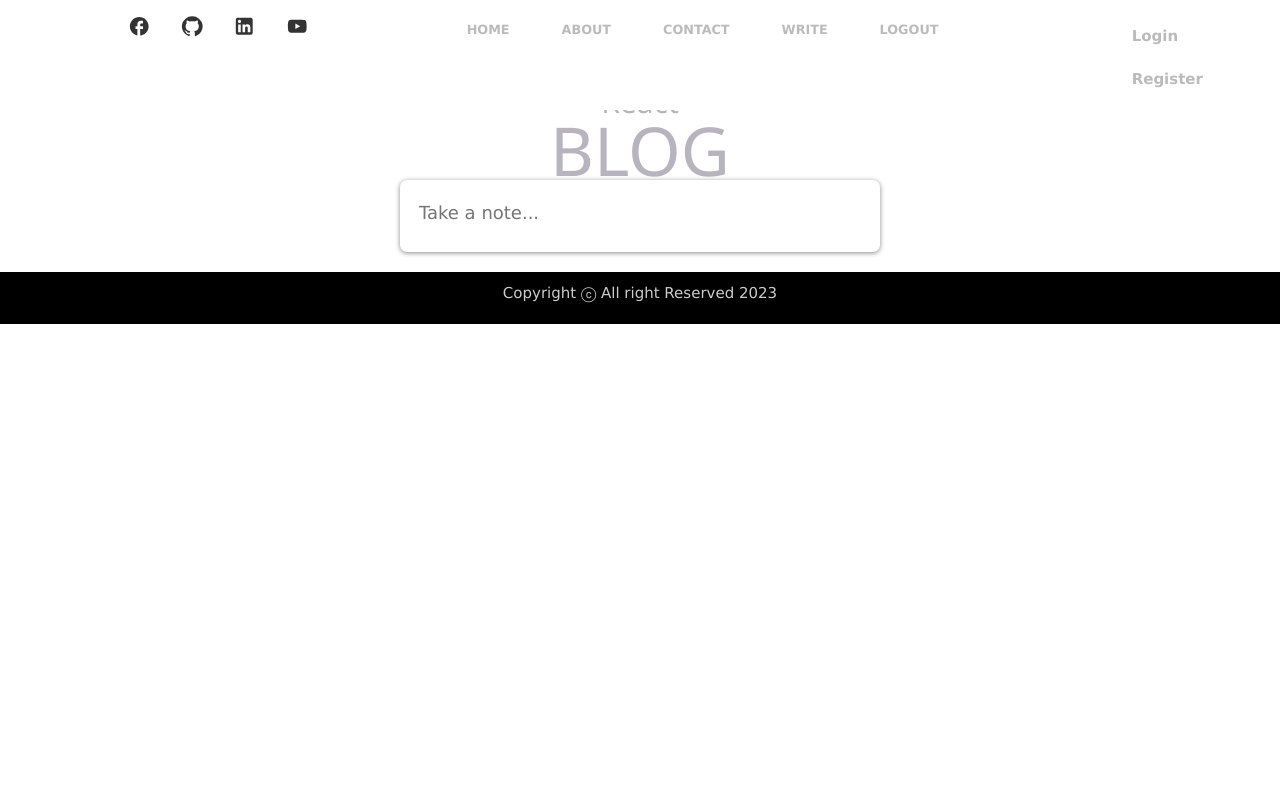
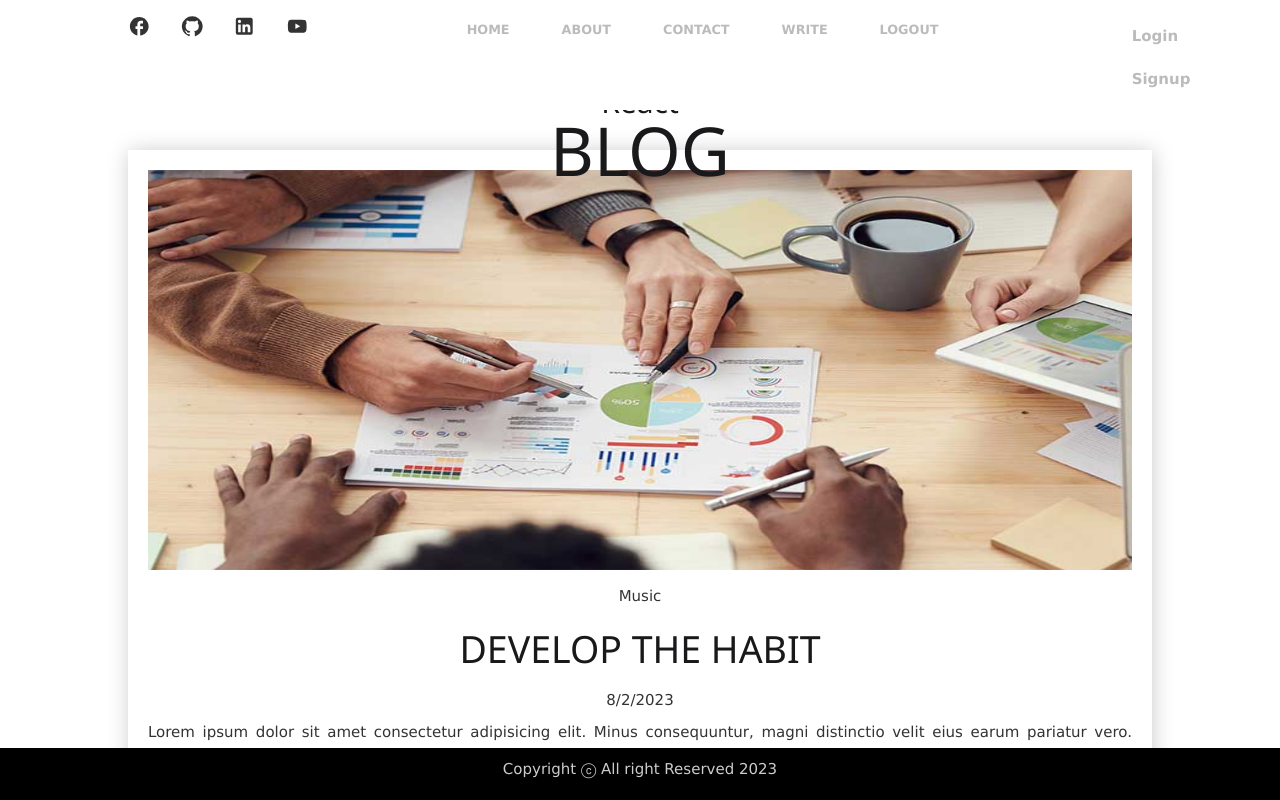
Before and after one commit to EmmaOkafor/blogpost, a React (Create React App) app: page /write in a window 1280 px wide. Shown: the top 800 px of the page. Built offline with nearby package versions, Linux system fonts and the light colour scheme.

Commit message:
Add more contents

```diff
--- a/public/css/styles.css
+++ b/public/css/styles.css
@@ -1,50 +1,50 @@
-* {
-    padding: 0;
-    margin: 0 auto;
-    box-sizing: border-box;
+* { padding: 0; margin: 0 auto; box-sizing: border-box; border: 0;}
+
+  /* TAGS */
+  html {font-family: "Montserrat", sans-serif;}
+  html, body{ height: 100% ;}
+  body{ position:absolute; right: 0; left: 0; max-width: 100%;}
+  header{min-height:150px;background-color: #ffffff;}
+  header h1 {color: #fff; font-family: "McLaren", cursive; font-weight: 200; }
+  h1, h2, h3, h4, h5{ color:#19181a;}
+  form {position: relativ; width: 50%;margin: 70px auto 20px auto; background: #fff; padding: 15px; border-radius: 7px; box-shadow: 0 1px 5px rgb(138, 137, 137);}
+  form input,form textarea {
+    width: 100%;
+    border: none;
+    padding: 4px;
+    outline: none;
+    font-size: 1.2em;
+    font-family: inherit;
+    resize: none;
+    margin: 10px;
   }
+  form button {
+    position: absolute!important;
+    right: 275px;
+    bottom: 20px;
+    background: #d6d6db!important;
+    /* opacity: 0.5; */
+    color: #fff!important;
+    border: none;
+    border-radius: 10px;
+    width: 100px;
+    height: 36px;
+    box-shadow: 0 1px 3px rgba(0, 0, 0, 0.3);
+    cursor: pointer;
+    outline: none;
 
-  html {
-    font-family: "Montserrat", sans-serif;
   }
+  footer {position: sticky;bottom: 0;}
+  footer p {color: #ccc;}
 
-  html, body{
-    height:100vh;
-    width:100vw;
-  }
+  /* IDs */
 
-  body{
-      position:absolute;
-      right: 0;
-      left: 0;
-      /* background:url("../images/bg1.jpg"); */
-  }
-  header{
-    min-height:150px;
-    background-color: #ffffff;
-  }
 
-  header h1 {
-    color: #fff;
-    font-family: "McLaren", cursive;
-    font-weight: 200;
-  }
-
-  .top-bar{
-    background: white;
-    position: fixed;
-    top: 0;
-    z-index: 2000;
-  }
-
-  .heading-text{
-    color:#161212;
-  }
-
-  .heading-text > h5{
-    position: relative;
-    bottom: -75px;
-  }
+  /* CLASSES */
+  .wrapper {min-height: 30rem!important; }
+  .top-bar{background: white;position: fixed;top: 0;z-index: 2000;}
+  .heading-text{color:#161212;}
+  .heading-text > h5{position: relative;bottom: -75px;}
 
   .heading-text > h2{
     position: relative;
@@ -71,6 +71,8 @@
     height: 200px;
   }
 
+  .write{margin: 0 auto!important;}
+  .write img{height: 400px;}
   .side-bar{
     width: 90%;
     /* margin-left: 40px; */
@@ -103,19 +105,7 @@
     box-shadow: 0 1px 2px #ccc;
   }
 
-  h1, h2, h3, h4, h5{
-    color:#b7b4be;
-  }
-/*
-  footer {
-    text-align: center;
-    width: 100%;
-    height: 100px;
-  } */
 
-  footer p {
-    color: #ccc;
-  }
   .note {
     background: #fff;
     border-radius: 7px;
@@ -148,39 +138,14 @@
     outline: none;
   }
 
-  form {
-    position: relative;
-    width: 480px;
-    margin: 30px auto 20px auto;
-    background: #fff;
-    padding: 15px;
-    border-radius: 7px;
-    box-shadow: 0 1px 5px rgb(138, 137, 137);
-  }
-  form input,
-  form textarea {
-    width: 100%;
-    border: none;
-    padding: 4px;
-    outline: none;
-    font-size: 1.2em;
-    font-family: inherit;
-    resize: none;
-  }
-  form button {
-    position: absolute!important;
-    right: 18px;
-    bottom: -18px;
-    background: #090cf3!important;
-    /* opacity: 0.5; */
-    color: #fff!important;
-    border: none;
-    border-radius: 100%!important;
-    width: 36px;
-    height: 36px;
-    box-shadow: 0 1px 3px rgba(0, 0, 0, 0.3);
-    cursor: pointer;
-    outline: none;
+
+
+  .register, .contact, .login{
+    width: 80%;
+    background: url("/images/pic.jpg");
+    background-position: fixed;
+    top: 0;
+    background-size: cover;
   }
 
   .blog-img img{
--- a/src/components/blog/About.jsx
+++ b/src/components/blog/About.jsx
@@ -7,14 +7,18 @@ function About(){
 
     <div>
       <Header />
+      <div className="width-80">
       <Banner img="images/pic.jpg" />
         <div className="row w3-margin w3-center w3-white">
           <div className="col-md-12 col-sm-12 w3-padding  w3-margin-top">
             <div className="blog-img">
 
             </div>
-            <h4>MY PICTURE</h4>
-            <p className="w3-padding"> Lorem ipsum dolor sit, amet consectetur adipisicing elit. Debitis nihil at velit consequatur
+            <h5>ABOUT US</h5>
+            <p className="w3-padding left"> Lorem ipsum dolor sit, amet consectetur adipisicing elit. Debitis nihil at velit consequatur
+                dolores exercitationem iusto,
+                soluta quos delectus itaque unde voluptate, ab esse necessitatibus. Sint qui tenetur quibusdam hic.
+                Lorem ipsum dolor sit, amet consectetur adipisicing elit. Debitis nihil at velit consequatur
                 dolores exercitationem iusto,
                 soluta quos delectus itaque unde voluptate, ab esse necessitatibus. Sint qui tenetur quibusdam hic.
             </p>
@@ -32,10 +36,7 @@ function About(){
 
           </div>
         </div>
-
-
-
-
+      </div>
       <Footer />
 
     </div>
--- a/src/components/blog/Contact.jsx
+++ b/src/components/blog/Contact.jsx
@@ -1,12 +1,25 @@
+import React from 'react';
 import Header from "../temps/Header";
 import Footer from "../temps/Footer";
 
 function Contact(){
   return(
-
     <div>
       <Header />
-      hi
+        <div className="wrapper contact row">
+            <form action="" method="post">
+            <h5><strong>Contact Us</strong></h5>
+            <div className="">
+              <div className="col-sm-12">
+                <input class="form-control" type="text" name="username" value="" placeholder="Enter username" />
+                <input class="form-control" type="email" name="username" value="" placeholder="Enter Email" />
+                <textarea rows="5" col="20" className="form-control" placeholder="Compose your message" />
+
+              </div>
+            </div>
+            <input type="submit" className="btn" name="Send" value="SEND MESSAGE" />
+            </form>
+        </div>
       <Footer />
 
     </div>
--- a/src/components/blog/Login.jsx
+++ b/src/components/blog/Login.jsx
@@ -5,6 +5,16 @@ function Login() {
   return (
     <div>
         <Header />
+        <div className='wrapper login row'>
+              <div className="col-sm-12">
+                <form action="" method="post">
+                <h5><strong>LOGIN</strong></h5>
+                  <input class="form-control" type="text" name="username" value="" placeholder="Enter username" />
+                  <input class="form-control" type="password" name="password" value="" placeholder="Enter password" />
+                  <input type="submit" className="btn btn-sld" name="login" value="LOGIN" />
+                </form>
+              </div>
+        </div>
         <Footer />
     </div>
   )
--- a/src/components/blog/Register.jsx
+++ b/src/components/blog/Register.jsx
@@ -1,10 +1,25 @@
 import React from 'react';
 import Header from '../temps/Header';
 import Footer from '../temps/Footer';
+
 function Register() {
   return (
     <div>
         <Header />
+          <div className='wrapper register row '>
+          <form class="" action="" method="post">
+          <h5><strong>SIGNUP</strong></h5>
+          <div class="">
+            <div className="col-sm-12">
+              <input class="form-control" type="text" name="username" value="" placeholder="Username" />
+              <input class="form-control" type="text" name="email" value="" placeholder="Email" />
+              <input class="form-control" type="password" name="pass" value="" placeholder="password" />
+              <input class="form-control" type="password" name="conpass" value="" placeholder="confirm password" />
+            </div>
+          </div>
+          <input type="submit" class="btn btn-bdy hover-grad" name="" value="SIGNUP" />
+        </form>
+        </div>
         <Footer />
     </div>
   )
--- a/src/components/blog/Write.jsx
+++ b/src/components/blog/Write.jsx
@@ -1,12 +1,13 @@
 import React, { useState } from "react";
 
-import AddIcon from '@mui/icons-material/Add';
+// import AddIcon from '@mui/icons-material/Add';
 // import Fab from '@mui/material/Fab';
 import Zoom from '@mui/material/Zoom';
-import { Fab } from '@mui/material';
+// import { Fab } from '@mui/material';
 import Header from "../temps/Header";
+import Post from "../temps/Post";
 import Footer from "../temps/Footer";
-
+const today = new Date().toLocaleDateString();
 function CreateArea(props) {
   const [note, setNote] = useState({
     img: "",
@@ -40,11 +41,22 @@ function CreateArea(props) {
   }
 
   return (
-    <>
+    <div>
       <Header />
-
+      <div className="wrapper">
+        <div className="row width-80 write">
+          <div className="col-12">
+          <Post
+                img="/images/bg.jpg"
+                catName="Music"
+                title="DEVELOP THE HABIT"
+                content="Lorem ipsum dolor sit amet consectetur adipisicing elit. Minus consequuntur, magni distinctio velit eius earum pariatur vero.
+                          Dolores ducimus consectetur quos et sapiente nobis voluptatum eum. Error nobis possimus perspiciatis."
+                postDate={today}
+              />
+          </div>
+          <div className="col-md-12">
           <form className="create-note">
-
         <div>
               {isExpanded ? <input
               onChange={handleChange}
@@ -52,7 +64,6 @@ function CreateArea(props) {
               type="file"
               value={note.img} /> : null  }
         </div>
-
         <div>
             {isExpanded ? <input
               onChange={handleChange}
@@ -61,24 +72,25 @@ function CreateArea(props) {
               value={note.title}
             /> : null}
         </div>
-
         <div>
             <textarea
               onChange={handleChange}
               name="content"
               onClick ={expand}
-                placeholder="Take a note..."
+              placeholder="make a post..."
               rows={isExpanded? "3" : "1"}
               value={note.content}
             />
             <Zoom in ={isExpanded? true : false}>
-              <Fab onClick={submitNote}><AddIcon /> </Fab>
+            <button onClick={submitNote}>Upload</button>
             </Zoom>
-
         </div>
     </form>
+          </div>
+        </div>
+    </div>
     <Footer />
-    </>
+    </div>
   );
 }
 
--- a/src/components/temps/Footer.jsx
+++ b/src/components/temps/Footer.jsx
@@ -3,13 +3,15 @@ import React from "react";
 function Footer() {
   const year = new Date().getFullYear();
   return (
+    <footer className="">
     <div className="row margin-top-20">
-        <footer className="">
-          <div className="col-md-12 bg-black">
-            <p className="padding-10 center">Copyright ⓒ All right Reserved {year}</p>
-          </div>
-        </footer>
+
+      <div className="col-md-12 bg-black">
+        <p className="padding-10 center">Copyright ⓒ All right Reserved {year}</p>
+      </div>
+
     </div>
+    </footer>
   );
 }
 
--- a/src/components/temps/Header.jsx
+++ b/src/components/temps/Header.jsx
@@ -7,7 +7,6 @@ import TopBar from "./TopBar";
 
 function Header() {
   return (
-    <>
       <header>
 
         <TopBar />
@@ -19,7 +18,6 @@ function Header() {
         </div>
 
       </header>
-    </>
   );
 }
 
--- a/src/components/temps/Profile.jsx
+++ b/src/components/temps/Profile.jsx
@@ -16,7 +16,7 @@ export default function Profile() {
             <Link class="nav-link rounded-5" id="contact-tab2" to="/login"  data-bs-toggle="tab" role="tab" aria-selected="false">Login</Link>
           </li>
           <li class="nav-item" role="presentation">
-            <Link class="nav-link rounded-5" id="contact-tab2" to="/register" data-bs-toggle="tab" role="tab" aria-selected="false">Register</Link>
+            <Link class="nav-link rounded-5" id="contact-tab2" to="/register" data-bs-toggle="tab" role="tab" aria-selected="false">Signup</Link>
           </li>
         </ul> :
         <ul>
```
Lines whose indentation alone changed are shown as unchanged.
